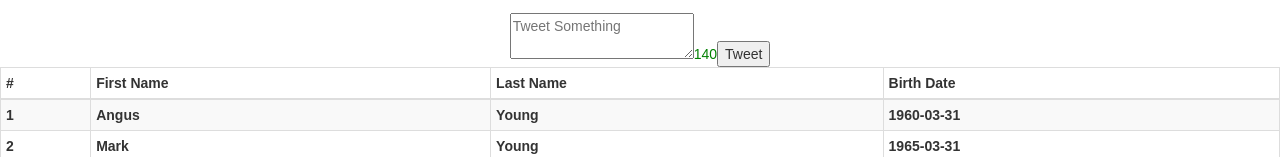
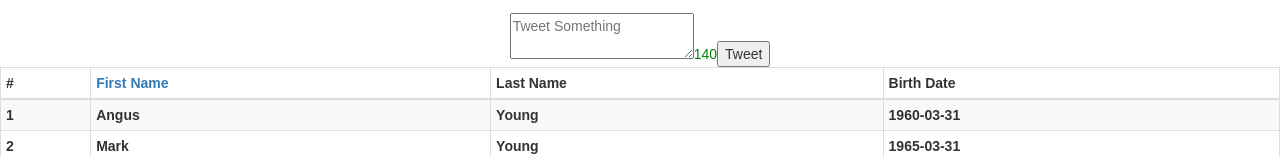
Before and after one commit to coding102/ReactComponents, a React (Create React App) app: page / in a window 1280 px wide. Shown: the part 201-358 px from the top of the page. Built offline with nearby package versions, Linux system fonts and the light colour scheme.

Commit message:
sorting func

```diff
--- a/package.json
+++ b/package.json
@@ -3,6 +3,7 @@
   "version": "0.1.0",
   "private": true,
   "dependencies": {
+    "clone": "^2.1.1",
     "react": "^16.0.0",
     "react-bootstrap": "^0.31.5",
     "react-dom": "^16.0.0"
--- a/src/App.js
+++ b/src/App.js
@@ -1,23 +1,49 @@
 import React, { Component } from 'react';
 import './App.css';
 import { Table } from 'react-bootstrap';
+var clone = require('clone');
 
 
 
 // Sortable table
+class SortableHeader extends React.Component {
+  constructor(props) {
+    super(props);
+    this.handleHeaderClick = this.handleHeaderClick.bind(this);
+  }
+  handleHeaderClick(event) {
+    event.preventDefault();
+    this.props.onClick(this.props.attribute);
+  }
+  render() {
+    return (
+      <th><a onClick={this.handleHeaderClick}>{this.props.title}</a></th>
+    );
+  }
+}
 class SortableTable extends React.Component {
   constructor(props) {
     super(props);
     this.state = { records: this.props.initialRecords };
+    this.sort = this.sort.bind(this);
+  }
+  sort(attribute) {
+    let { records } = clone(this.state);
+    records.sort(function(a, b){
+      return a[attribute].localeCompare(b[attribute]);
+    });
+    this.setState({ records: records });
   }
   render() {
-    let {records} = this.state;
+    let { records } = this.state;
     return (
       <Table striped bordered condensed hover>
         <thead>
           <tr>
             <th>#</th>
-            <th>First Name</th>
+            <SortableHeader title="First Name"
+                            attribute="firstName"
+                            onClick={this.sort} />
             <th>Last Name</th>
             <th>Birth Date</th>
           </tr>
```
Also changed, not shown: 1 other file (tests, documents, lock files or other folders).
